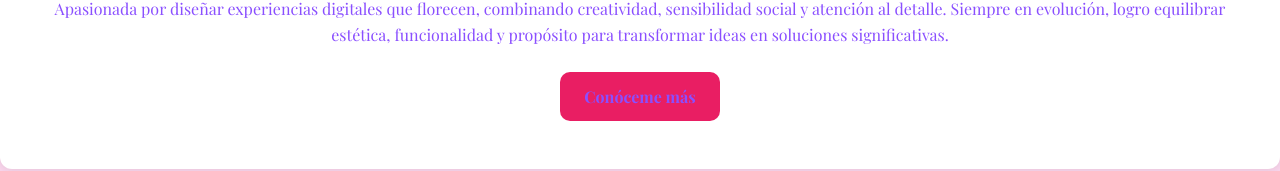
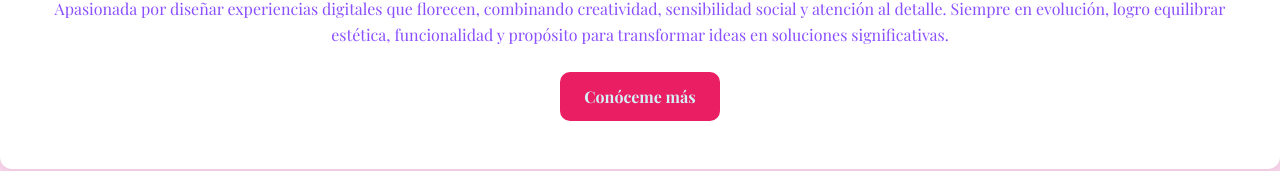
Before and after one commit to Corina-Almarales/corina-almarales, a Next.js app: page / in a window 1280 px wide. In both pictures the pointer is over the link "Conóceme más". Shown: the part 810-981 px from the top of the page. Built offline with nearby package versions, Linux system fonts and the light colour scheme.

Commit message:
Updated global.css

```diff
--- a/src/app/global.css
+++ b/src/app/global.css
@@ -79,7 +79,7 @@ section {
 
 .btn:hover {
   background-color: var(--fucsia);
-  color: var(--morado);
+  color: var(--celeste);
 }
 
 .preview-section {
```
